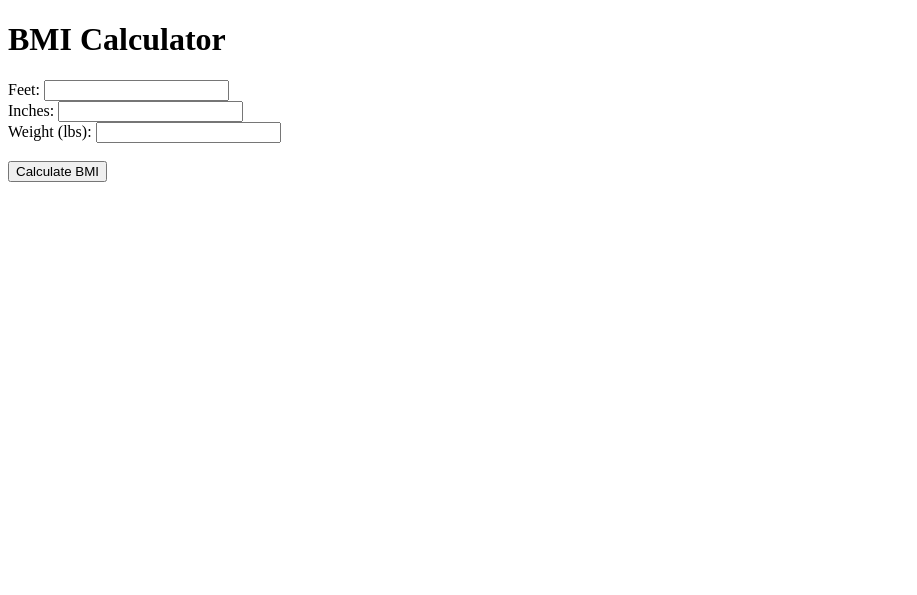
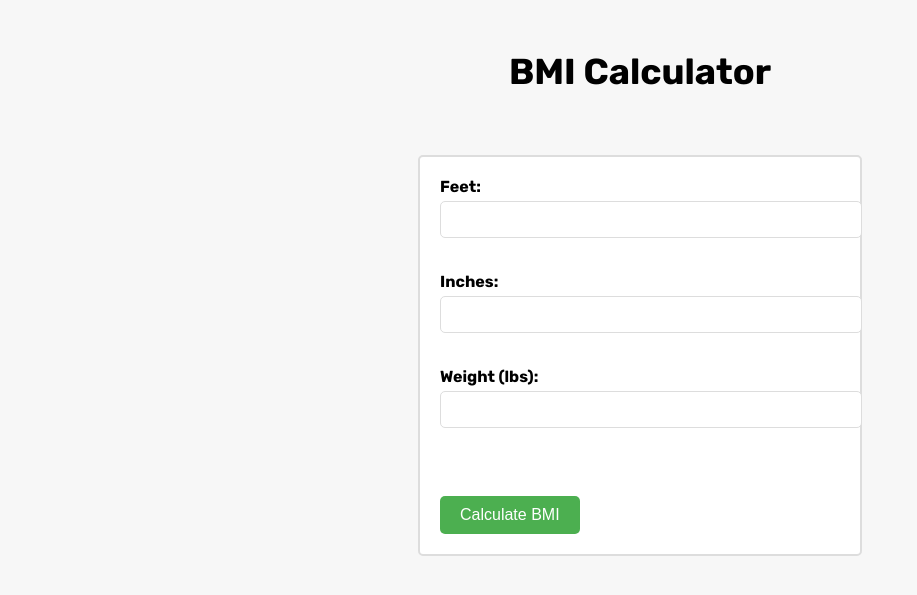
Before and after one commit to hb1078/SoftwareTestingQA-Assignment2, a Flask app: page / in a window 1280 px wide. Shown: the top 595 px of the page, without its empty margins (0-917 px from the left). Run offline with Flask 2, Linux system fonts and the light colour scheme.

Commit message:
added css to make front page look better

```diff
--- /dev/null
+++ b/static/style.css
@@ -0,0 +1,47 @@
+
+body {
+    background-color: #f7f7f7;
+    font-family: 'Rubik', sans-serif;
+  }
+
+  h1 {
+    text-align: center;
+    margin-top: 50px;
+    font-size: 36px;
+  }
+
+  form {
+    margin: 0 auto;
+    width: 400px;
+    padding: 20px;
+    border: 2px solid #ddd;
+    border-radius: 5px;
+    background-color: #fff;
+  }
+
+  label {
+    display: block;
+    font-size: 16px;
+    font-weight: bold;
+    margin-bottom: 5px;
+  }
+
+  input[type="number"] {
+    display: block;
+    width: 100%;
+    padding: 10px;
+    border: 1px solid #ddd;
+    border-radius: 5px;
+    margin-bottom: 15px;
+  }
+
+  button[type="submit"] {
+    background-color: #4CAF50;
+    color: #fff;
+    padding: 10px 20px;
+    border: none;
+    border-radius: 5px;
+    cursor: pointer;
+    font-size: 16px;
+    margin-top: 15px;
+  }
--- a/templates/index.html
+++ b/templates/index.html
@@ -1,12 +1,14 @@
 <!DOCTYPE html>
 <html>
   <head>
+    <link rel='stylesheet' href='https://fonts.googleapis.com/css?family=Rubik:400,700'>
+    <link rel="stylesheet" type ="text/css" href ="{{ url_for('static',filename='style.css') }}">
     <title>BMI Calculator</title>
   </head>
   <body>
-    <h1>BMI Calculator</h1>
+    <h1>BMI Calculator</h1><br><br>
     <form method="post" action="/">
-
+<div>
       <label>Feet:</label>
       <input type="number" id= "h_feet" name="h_feet" required><br>
 
@@ -15,5 +17,5 @@
 
       <label>Weight (lbs):</label>
       <input type="number" id="p_weight" name="p_weight" required><br><br>
-
+</div>
       <button type = "submit">Calculate BMI</button>
```
Also changed, not shown: templates/bmi_result.html (+5 -2 lines).
